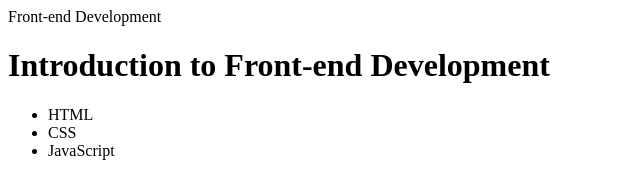
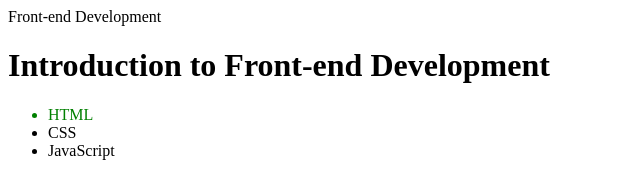
Before and after one commit to Amrelii/front-end.development, a plain HTML site: page index.html in a window 1280 px wide. Shown: the full height of the page, 0-640 px from the left. Drawn offline with Linux system fonts and the light colour scheme.

Commit message:
Color green

```diff
--- a/index.html
+++ b/index.html
@@ -4,7 +4,7 @@
 <body>
 <h1>Introduction to Front-end Development</h1>
 <ul>
-  <li>HTML</li>
+  <li style="color:green;"> HTML</li>
   <li>CSS</li>
   <li>JavaScript</li>
 </ul>
```
